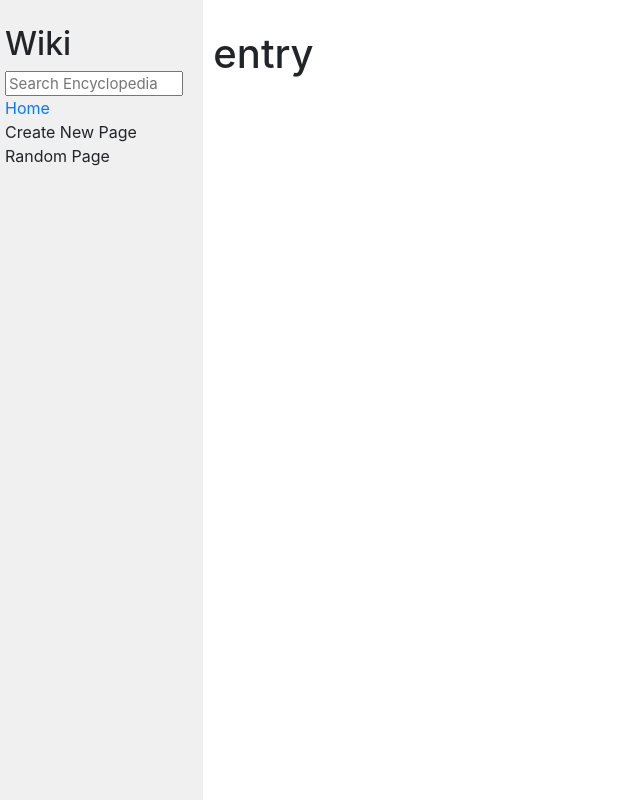
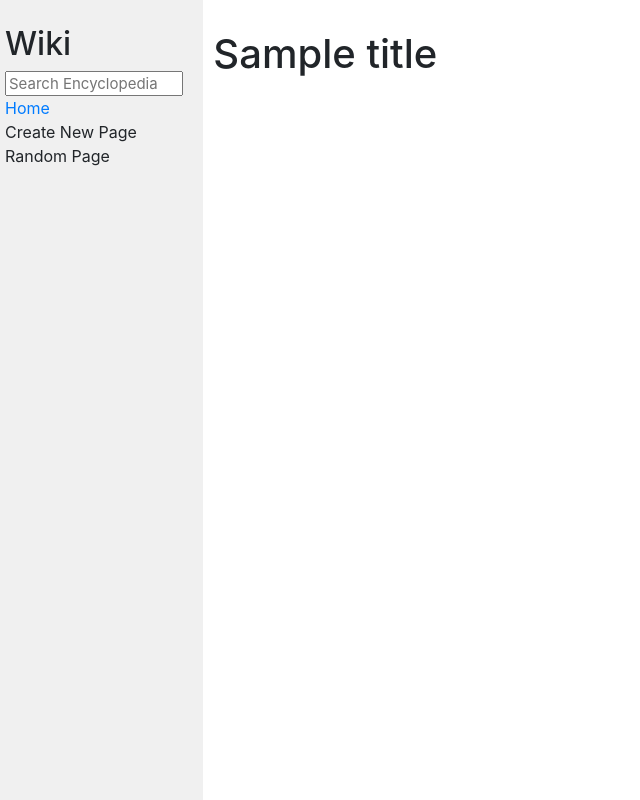
Before and after one commit to CarolineGould/Project_1, a Django app: template wiki/encyclopedia/templates/encyclopedia/entry.html in a window 1280 px wide. Shown: the whole page, without its empty margins (0-640 px from the left). Run offline with Django 3.2, Linux system fonts and the light colour scheme; the template is opened without the code that fills it: most values are stand-ins (such as "Sample title", 1, 10 or a date in 2020); some libraries are stand-ins or nearby versions.

Commit message:
Title page working

```diff
--- a/wiki/encyclopedia/templates/encyclopedia/entry.html
+++ b/wiki/encyclopedia/templates/encyclopedia/entry.html
@@ -5,6 +5,6 @@
 {% endblock %}
 
 {% block body %}
-    <h1>entry</h1>
+    <h1>{{title}}</h1>
 
 {% endblock %}
--- a/wiki/encyclopedia/urls.py
+++ b/wiki/encyclopedia/urls.py
@@ -4,6 +4,6 @@ from . import views
 
 urlpatterns = [
     path("", views.index, name="index"),
-    path ("wiki/", views.entry, name="entry")
+    path("wiki/<title>", views.entry, name="entry")
 
 ]
--- a/wiki/encyclopedia/views.py
+++ b/wiki/encyclopedia/views.py
@@ -8,7 +8,8 @@ def index(request):
         "entries": util.list_entries()
     })
 
-def entry(request):
+def entry(request, title):
     return render(request, "encyclopedia/entry.html", {
+        "title": title
 
     })
```
Also changed, not shown: wiki/encyclopedia/templates/encyclopedia/index.html (line endings or trailing spaces).
